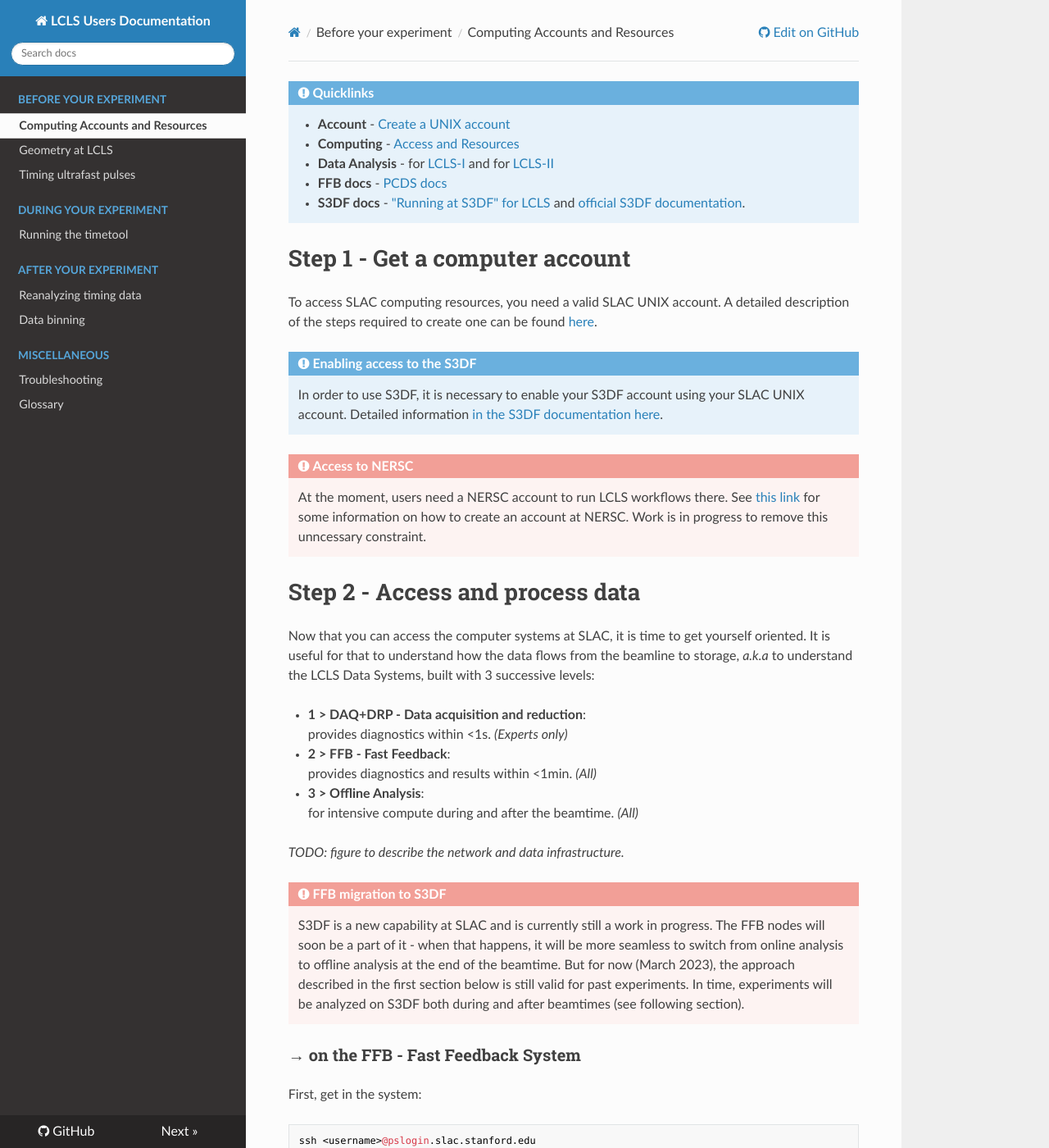
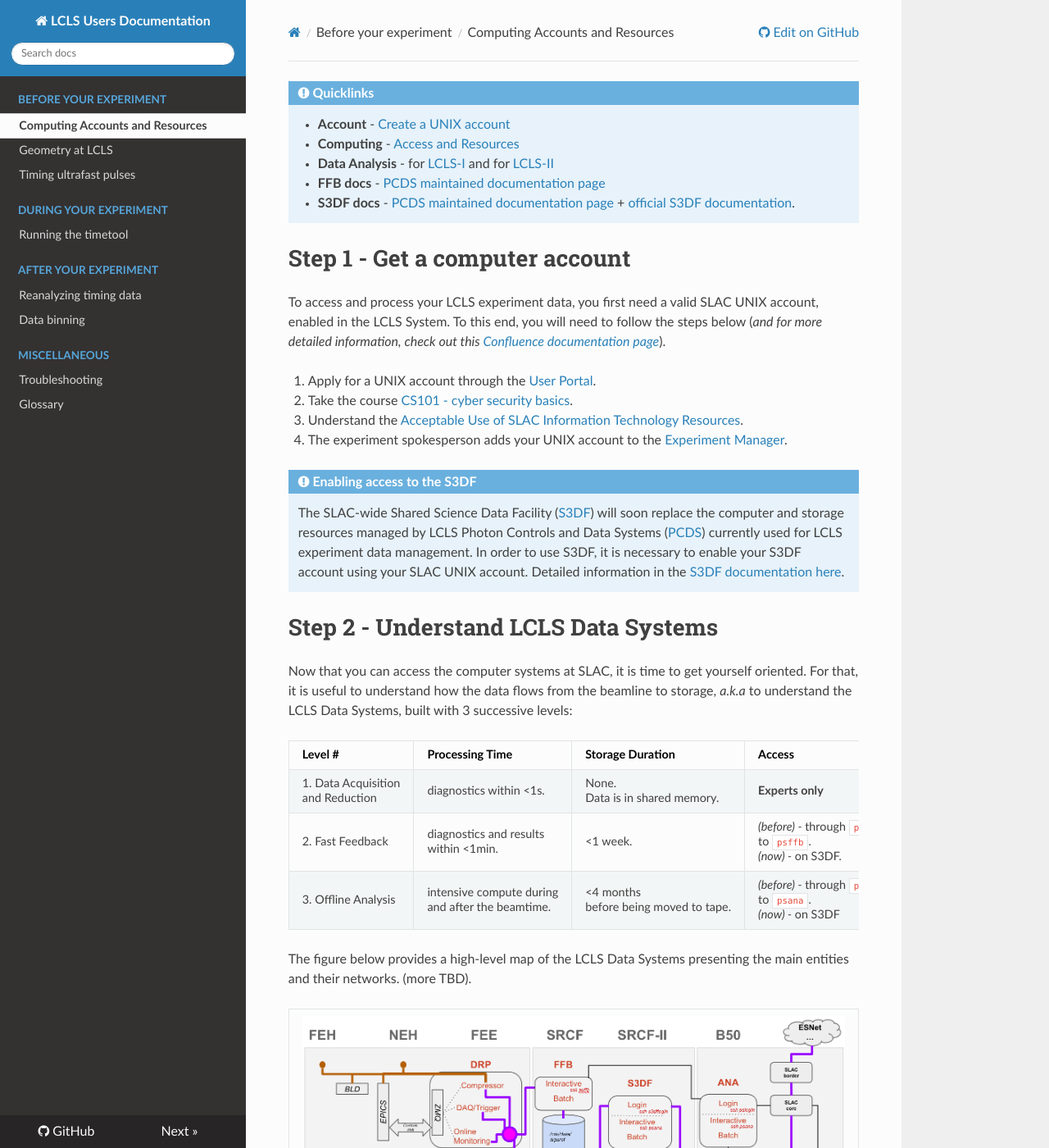
Before and after one commit to lcls-users/lcls-users, an MkDocs documentation site: the page built from docs/before/accounts.md, in a window 1280 px wide and 1400 px high. Shown: the whole window at 82% size. Built offline with MkDocs 1.6.1, drawn with Linux system fonts in a browser that asks for light colours; nearby versions of some CDN libraries; some of the changed text lies outside the part shown.

Commit message:
added figures and general overhaul following reviews

````diff
--- a/docs/before/accounts.md
+++ b/docs/before/accounts.md
@@ -3,65 +3,60 @@
     - **Account** - [Create a UNIX account][6]
     - **Computing** - [Access and Resources][1]
     - **Data Analysis** - for [LCLS-I][2] and for [LCLS-II][3]
-    - **FFB docs** - [PCDS docs][8]
-    - **S3DF docs** - ["Running at S3DF" for LCLS][4] and [official S3DF documentation][5].
+    - **FFB docs** - [PCDS maintained documentation page][8]
+    - **S3DF docs** - [PCDS maintained documentation page][4] + [official S3DF documentation][5].
 
 
 # Step 1 - Get a computer account
 
-To access SLAC computing resources, you need a valid SLAC UNIX account. A detailed description of the steps required to create one can be found [here][6].
+To access and process your LCLS experiment data, you first need a valid SLAC UNIX account, enabled in the LCLS System.
+To this end, you will need to follow the steps below (*and for more detailed information, check out this [Confluence documentation page][6]*).
+
+1. Apply for a UNIX account through the [User Portal](https://userportal.slac.stanford.edu/).
+2. Take the course [CS101 - cyber security basics](http://training.slac.stanford.edu/web-training.asp).
+3. Understand the [Acceptable Use of SLAC Information Technology Resources](https://policies.slac.stanford.edu/policy/acceptable-use-information-technology-resources).
+4. The experiment spokesperson adds your UNIX account to the [Experiment Manager](https://pswww.slac.stanford.edu/lgbk/lgbk/experiments).
 
 !!! note "Enabling access to the S3DF"
-    In order to use S3DF, it is necessary to enable your S3DF account using your SLAC UNIX account. Detailed information [in the S3DF documentation here][7].
+    The SLAC-wide Shared Science Data Facility ([S3DF](https://lcls-users.readthedocs.io/en/latest/glossary/#s3df)) will soon replace the computer and storage resources managed by LCLS Photon Controls and Data Systems ([PCDS](https://lcls-users.readthedocs.io/en/latest/glossary/#pcds)) currently used for LCLS experiment data management.
+    In order to use S3DF, it is necessary to enable your S3DF account using your SLAC UNIX account. Detailed information in the [S3DF documentation here][7].
 
-!!! danger "Access to NERSC"
-    At the moment, users need a NERSC account to run LCLS workflows there. See [this link][9] for some information on how to create an account at NERSC. Work is in progress to remove this unncessary constraint.
+# Step 2 - Understand LCLS Data Systems
+Now that you can access the computer systems at SLAC, it is time to get yourself oriented.
+For that, it is useful to understand how the data flows from the beamline to storage, *a.k.a* to understand the LCLS Data Systems, built with 3 successive levels:
 
-# Step 2 - Access and process data
-Now that you can access the computer systems at SLAC, it is time to get yourself oriented.
-It is useful for that to understand how the data flows from the beamline to storage, *a.k.a* to understand the LCLS Data Systems, built with 3 successive levels:
+| Level # | Processing Time | Storage Duration | Access |
+| -- | -- | -- | -- |
+| 1. Data Acquisition<br> and Reduction | diagnostics within <1s. | None.<br>Data is in shared memory.| **Experts only** |
+| 2. Fast Feedback | diagnostics and results<br> within <1min.| <1 week. | *(before) -* through `pslogin` to `psffb`.<br> *(now) -* on S3DF. |
+| 3. Offline Analysis | intensive compute during<br> and after the beamtime.| <4 months<br> before being moved to tape.| *(before) -* through `pslogin` to `psana`.<br> *(now) -* on S3DF |
 
-- **1 &#x3e;  DAQ+DRP - Data acquisition and reduction**:<br>
-provides diagnostics within <1s. *(Experts only)*
-- **2 &#x3e;  FFB - Fast Feedback**:<br>
-provides diagnostics and results within <1min. *(All)*
-- **3 &#x3e;  Offline Analysis**:<br>
-for intensive compute during and after the beamtime. *(All)*
+The figure below provides a high-level map of the LCLS Data Systems presenting the main entities and their networks. (more TBD).
 
-*TODO: figure to describe the network and data infrastructure.*
-
-!!! danger "FFB migration to S3DF"
-    S3DF is a new capability at SLAC and is currently still a work in progress.
-    The FFB nodes will soon be a part of it - when that happens, it will be more seamless to switch from online analysis to offline analysis at the end of the beamtime.
-    But for now (March 2023), the approach described in the first section below is still valid for past experiments.
-    In time, experiments will be analyzed on S3DF both during and after beamtimes (see following section).
-
-### &#x2192; on the FFB - Fast Feedback System {: #ffb}
-
-First, get in the system:
-```
-ssh <username>@pslogin.slac.stanford.edu
-```
-From there, you can access the FFB nodes:
-```
-ssh psffb
-```
-The experiments and their data can be found at the following path:
-```
-/cds/data/drpsrcf/<instrument>/<experiment>
-```
-!!! danger "Data import/export"
-    Note that the FFB nodes are not exposed to external networks. If you need to transfer data, you can go through `psexport.slac.stanford.edu`.
-
-*TODO: a few sentences on batch, interactive and jupyter.*
+| ![Data Systems](images/Data_Systems.png) |
+|:--:|
+| *__LCLS Data Systems.__ TBD.* |
 
 
-!!! note "More FFB info"
-    For more information about the Fast Feedback System, check out the PCDS documentation [here][8].
+!!! danger "migration to S3DF"
+    S3DF is a new capability at SLAC and is currently still a work in progress.
+    New experiments will be stored and processed on S3DF while previous experiments can still be access on the PCDS clusters.
+    On S3DF, it will be more seamless to switch from online analysis to offline analysis between shifts and at the end of the beamtime.
 
+# Step 3 - Access your experiment data
 
-### &#x2192; at S3DF - SLAC Shared Science Data Facility {: #s3df}
+Your experiment data can not be reached directly from external networks. You must first access a login node.
 
+| ![Data Access](images/Data_Access.png) |
+|:--:|
+| *__Pathways to the Experiment.__ TBD.* |
+
+The exact pathway will depend on whether your experiment happened before 2023 or not and whether you intend to do online analyis on the FFB nodes or offline analysis.
+We detail these different scenarii below.
+
+### Recent experiments (2023 - ...)
+
+It is anticipated that experiments carried in 2023 or after will be processed directly on S3DF.
 First, get in the system:
 ```
 ssh <username>@s3dflogin.slac.stanford.edu
@@ -84,10 +79,39 @@ The experiments and their data can be found at the following path:
 ${SIT_PSDM_DATA}/<instrument>/<experiment>
 ```
 
-*TODO: a few sentences on batch, interactive and jupyter.*
-
 !!! note "More S3DF info"
     For more information about the S3DF, check out the PCDS documentation [here][4] and the official S3DF docs [here][5].
+
+
+### Past experiments (pre 2023)
+
+First, get in the system:
+```
+ssh <username>@pslogin.slac.stanford.edu
+```
+From there, you can access the FFB nodes or offline analysis nodes:
+```
+ssh psana # offline nodes
+# or
+ssh psffb # FFB nodes
+```
+In order to set the necessary environment to start processing it, execute the following command:
+```
+source /reg/g/psdm/etc/psconda.sh
+```
+The experiments and their data can be found at the following path:
+```
+/cds/data/psdm/<instrument>/<experiment>     # Offline storage
+/cds/data/drpsrcf/<instrument>/<experiment>  # FFB storage
+```
+
+!!! danger "Data import/export"
+    Note that interactive nodes are not exposed to external networks. If you need to transfer data, you can go through `psexport.slac.stanford.edu`.
+
+!!! note "More FFB info"
+    For more information about the Fast Feedback System, check out the PCDS documentation [here][8].
+
+
 
 
 [1]: https://confluence.slac.stanford.edu/pages/viewpage.action?pageId=92183280
````
Also changed, not shown: docs/glossary.md (+29 -15 lines), docs/before/images/Data_Access.png (added), docs/before/images/Data_Systems.png (added).
